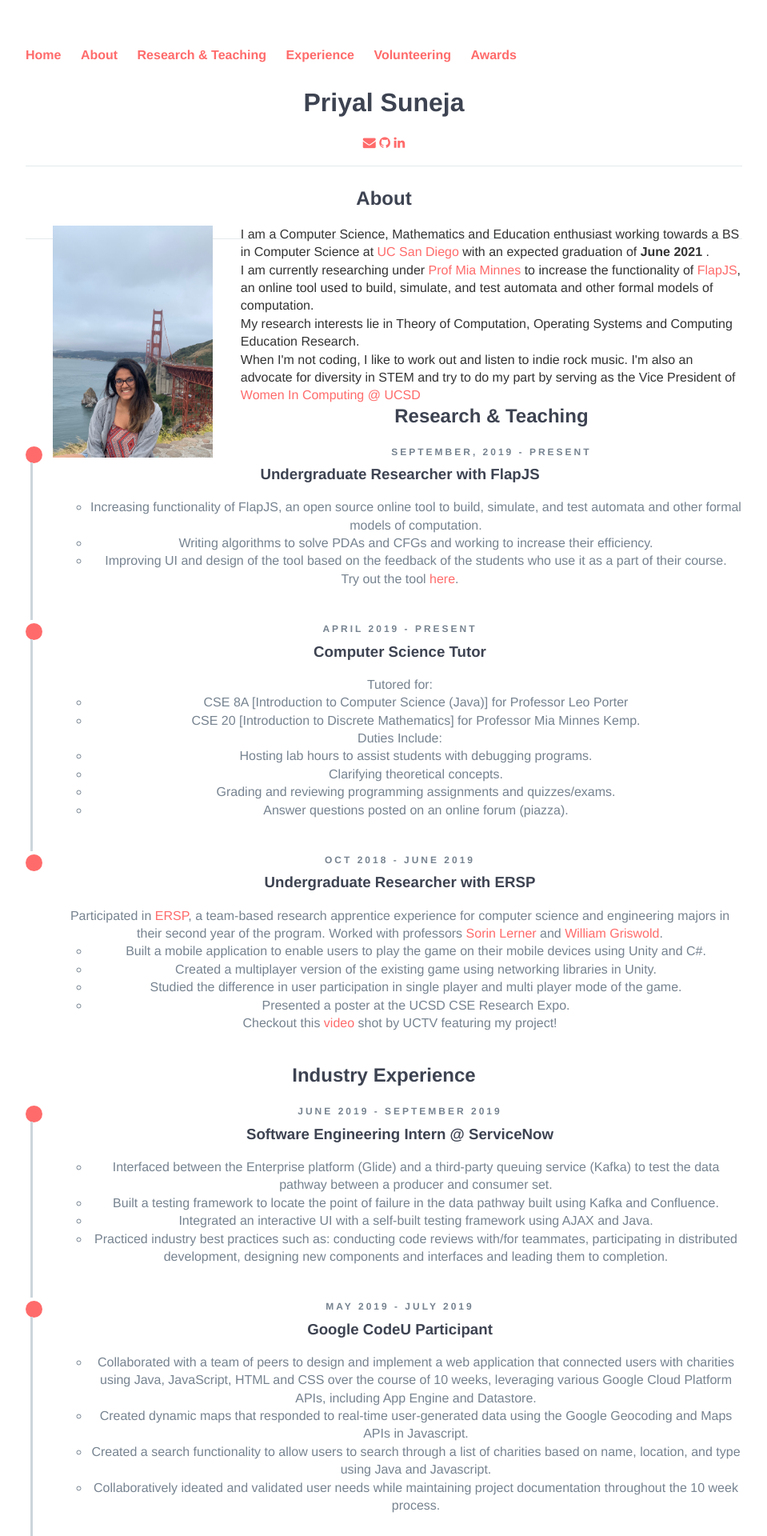
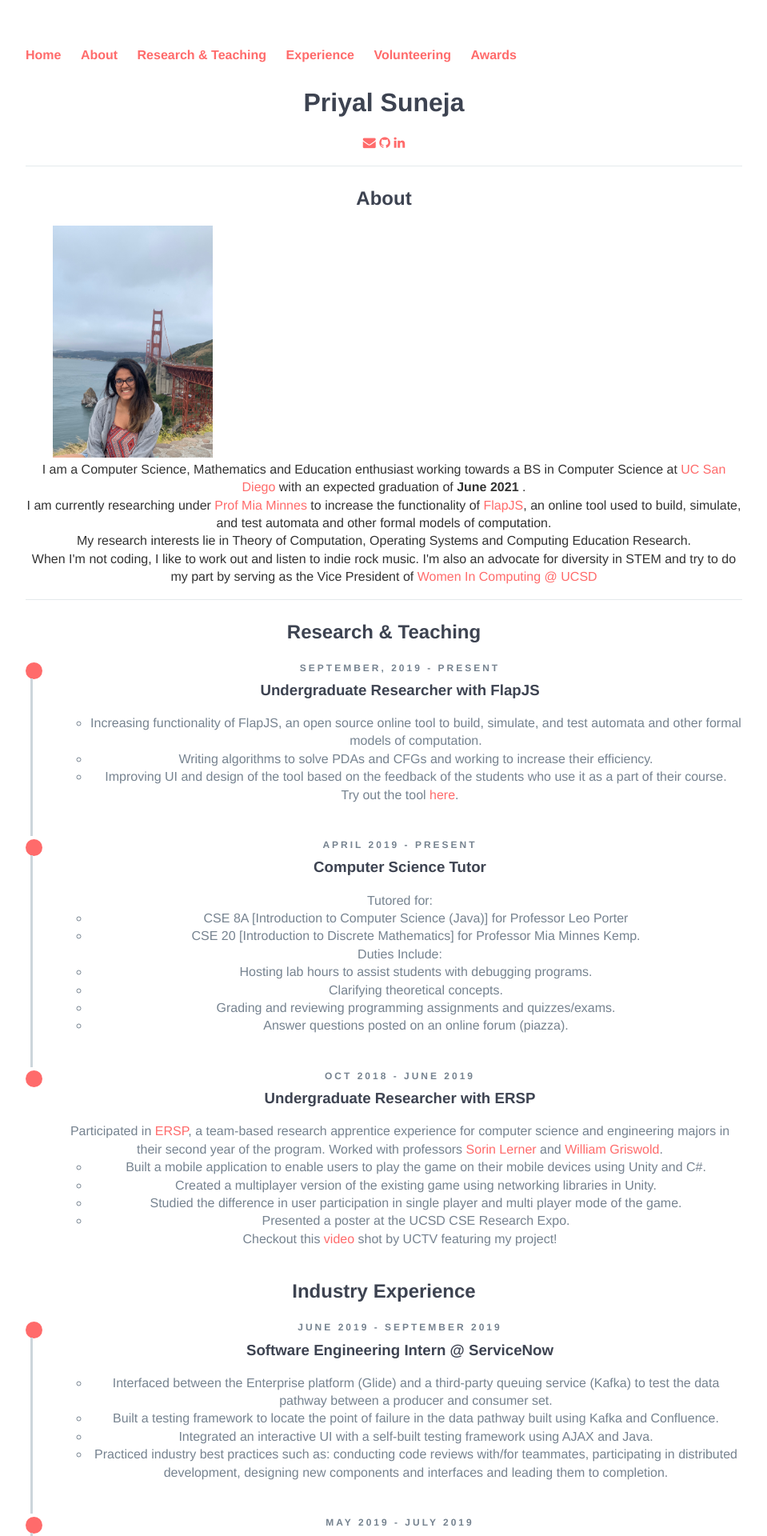
Before and after one commit to p-suneja/p-suneja.github.io, a Jekyll site: the page built from index.html, in a window 1280 px wide. Shown: the top 1920 px of the page at 80% size, without its empty margins (160-1119 px from the left). Built offline with Jekyll 4.4.1, drawn with Linux system fonts in a browser that asks for light colours; nearby versions of some CDN libraries.

Commit message:
same old

```diff
--- a/index.html
+++ b/index.html
@@ -13,9 +13,22 @@ title: Priyal's Homepage
 <div class="col-md-12 example-title">
 	<a id="ABOUT"><h2>About</h2></a>
 
-	<div class="container">
+	<div style="width: 100%;">
+   		<div style="float:left; width: 30%">
+	   		<img src="/IMG_0136.jpeg" height="290" width="200">
+   		</div>
+  		<div style="float:right;">
+	   		<p> I am a Computer Science, Mathematics and Education enthusiast working towards a BS in Computer Science at <a href="https://cse.ucsd.edu/" target="_blank">UC San Diego</a> with an expected graduation of <b> June 2021</b> . </p>
+			<p> I am currently researching under <a href="http://cseweb.ucsd.edu/~minnes/" target="_blank">Prof Mia Minnes</a> to increase the functionality of <a href="https://flapjs.github.io/FLAPJS-WebApp/" target="_blank">FlapJS</a>, an online tool used to build, simulate, and test automata and other formal models of computation.</p>
+			<p> My research interests lie in Theory of Computation, Operating Systems and Computing Education Research. </p>
+			<p> When I'm not coding, I like to work out and listen to indie rock music. I'm also an advocate for diversity in STEM and try to do my part by serving as the Vice President of <a href="http://wic.ucsd.edu/" target="_blank"> Women In Computing @ UCSD</a> </p>
+
+   		</div>
+	</div>
+	<div style="clear:both"></div>
+	<!--<div class="container">
 		<section class="left">
-			<img src="/IMG_0136.jpeg" height="290" width="200">
+
 		</section>
 		<section class="right">
 			<p> I am a Computer Science, Mathematics and Education enthusiast working towards a BS in Computer Science at <a href="https://cse.ucsd.edu/" target="_blank">UC San Diego</a> with an expected graduation of <b> June 2021</b> . </p>
@@ -23,7 +36,7 @@ title: Priyal's Homepage
 			<p> My research interests lie in Theory of Computation, Operating Systems and Computing Education Research. </p>
 			<p> When I'm not coding, I like to work out and listen to indie rock music. I'm also an advocate for diversity in STEM and try to do my part by serving as the Vice President of <a href="http://wic.ucsd.edu/" target="_blank"> Women In Computing @ UCSD</a> </p>
 		</section>
-	</div>
+	</div>-->
 </div>
 
 <div class="col-md-12 example-title">
```
